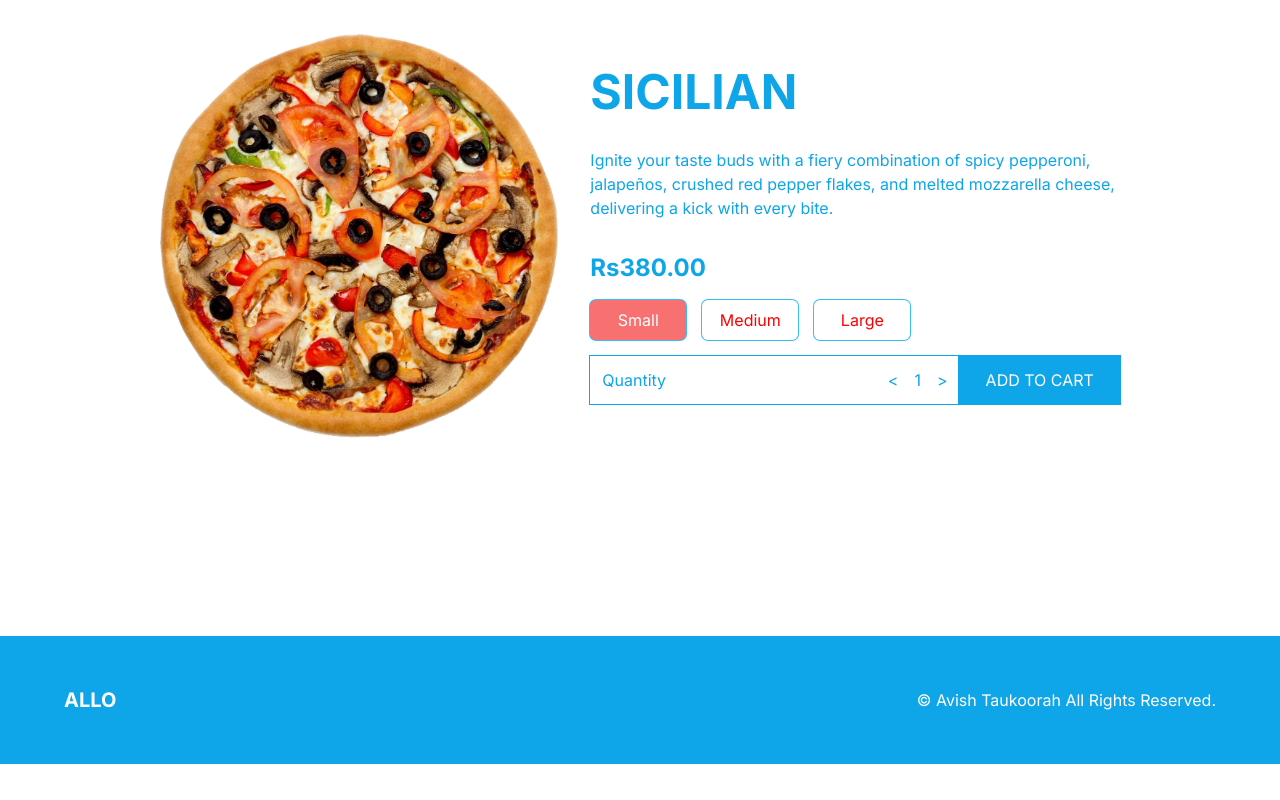
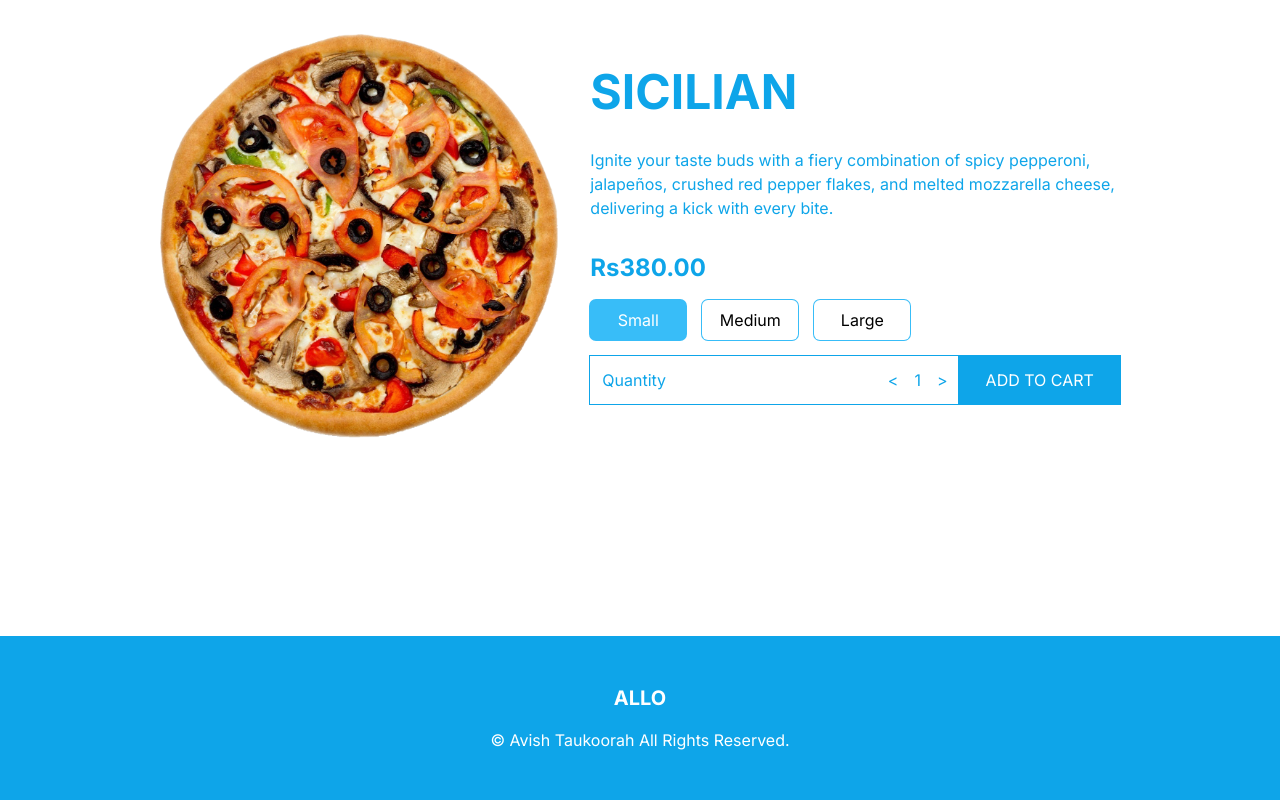
Before and after one commit to Avish24x/Allo, a Next.js app: page /product/1 in a window 1280 px wide. Shown: the part 308-1108 px from the top of the page. Before the commit the page ends 1072 px from the top, so only its background shows below. Built offline with nearby package versions, Linux system fonts and the light colour scheme.

Commit message:
button for price adjustments

```diff
--- a/src/components/Footer.tsx
+++ b/src/components/Footer.tsx
@@ -3,11 +3,13 @@ import React from "react";
 
 const Footer = () => {
   return (
-    <div className="bg-sky-500 text-white h-12 md:h-24 p-4 md:p-8 lg:p-12 xl:p-16 flex items-center justify-between">
+    <div className="bg-sky-500 text-white py-8 md:py-12 lg:py-10 xl:py-12 px-4 md:px-8 lg:px-12 xl:px-16 text-center">
       <Link href="/" className="font-bold text-xl">
         ALLO
       </Link>
-      <p>&#169; Avish Taukoorah All Rights Reserved.</p>
+      <p className="mt-2 md:mt-4">
+        &#169; Avish Taukoorah All Rights Reserved.
+      </p>
     </div>
   );
 };
--- a/src/components/Price.tsx
+++ b/src/components/Price.tsx
@@ -29,8 +29,8 @@ const Price = ({ price, id, options }: Props) => {
             key={option.title}
             className="min-w-[6rem] p-2 ring-1 ring-sky-400 rounded-md"
             style={{
-              background: selected === index ? "rgb(248 113 113)" : "white",
-              color: selected === index ? "white" : "red",
+              background: selected === index ? "rgb(56, 189, 248)" : "white",
+              color: selected === index ? "white" : "black",
             }}
             onClick={() => setSelected(index)}
           >
```
